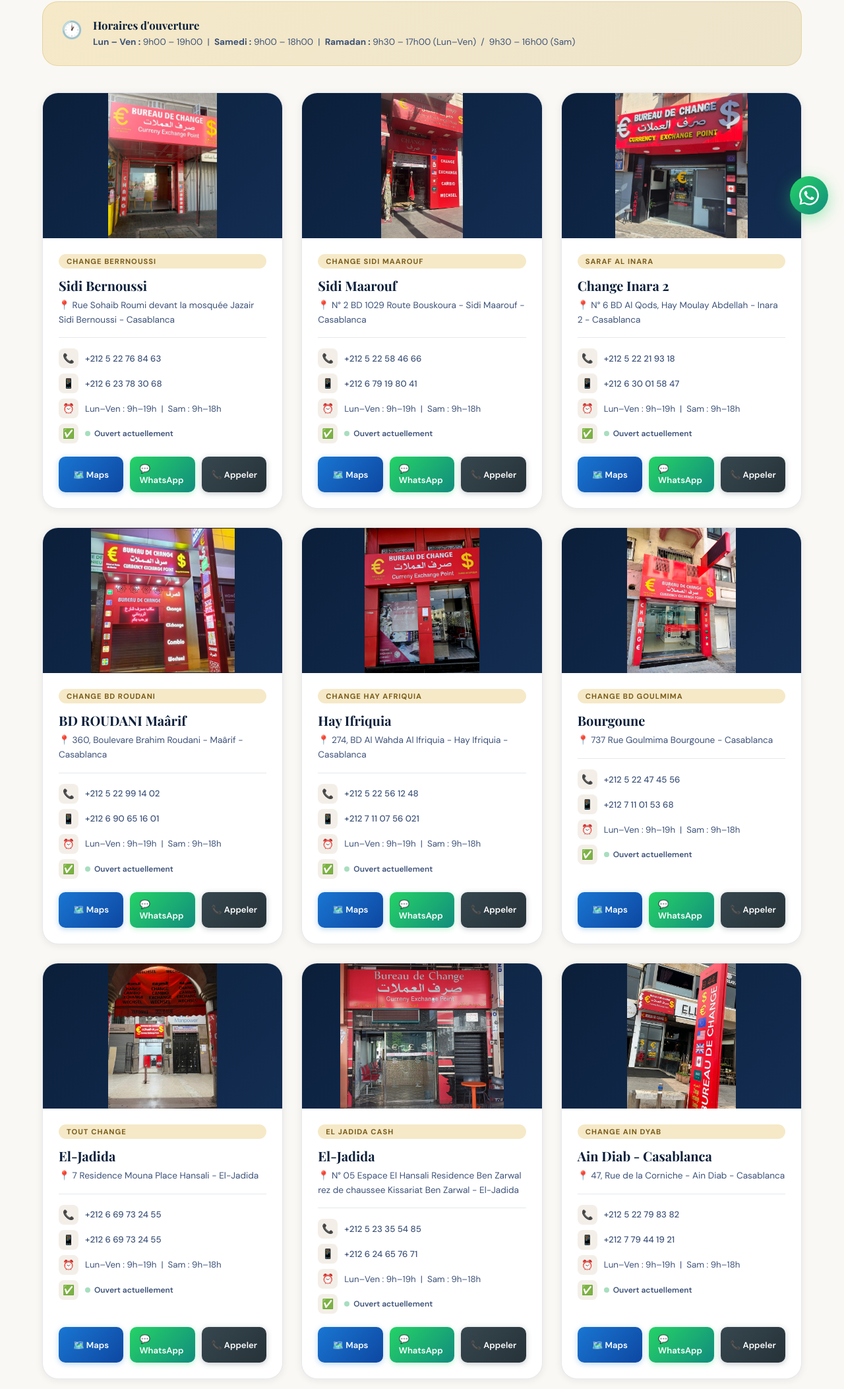
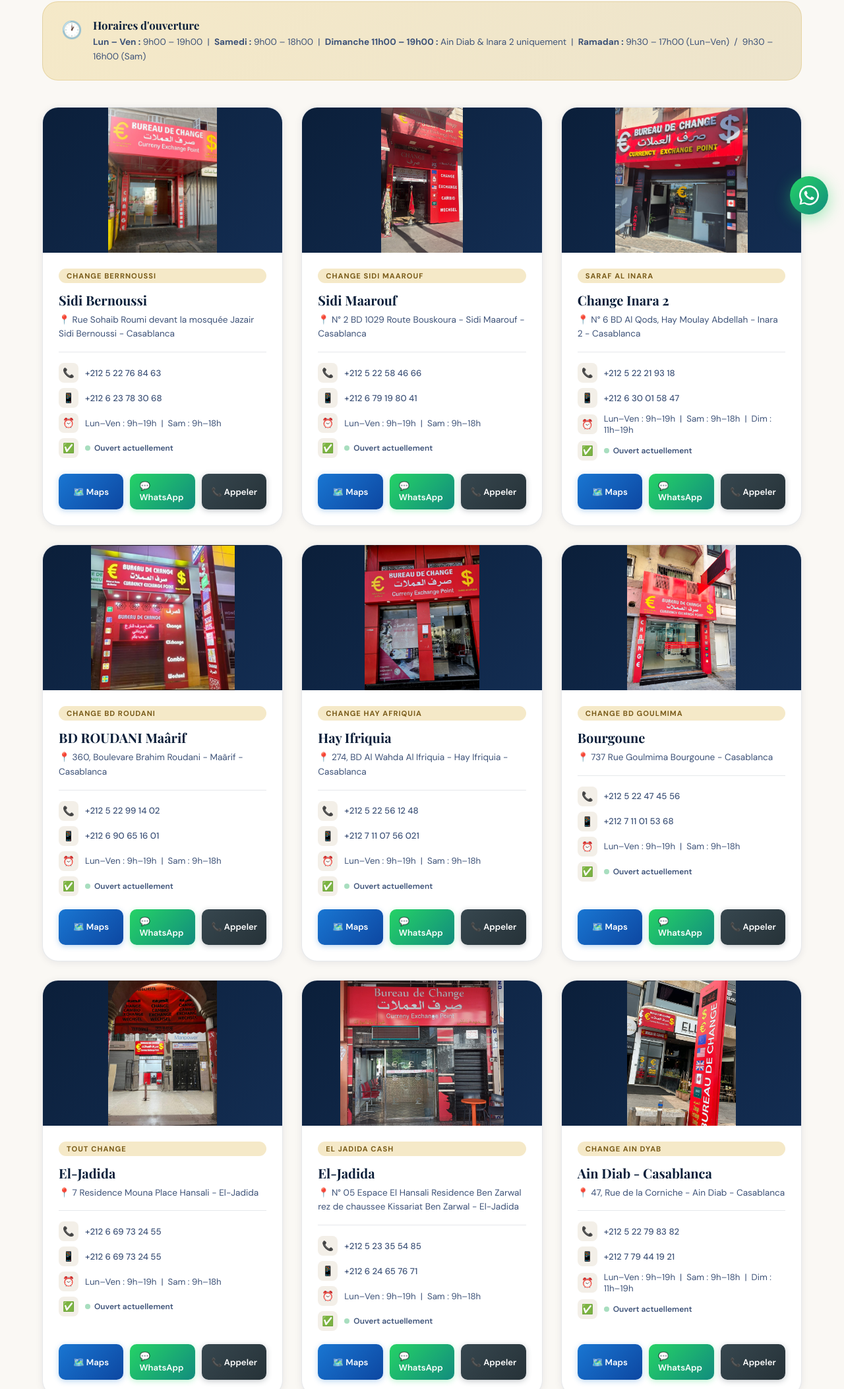
Before and after one commit to mnachit/sarfbaidaa, a plain HTML site: page agence-index.html in a window 1280 px wide. Shown: the part 447-2552 px from the top of the page at 66% size. Drawn offline with nearby package versions, Linux system fonts and the light colour scheme; no server answers.

Commit message:
main-v22

```diff
--- a/agence-index.html
+++ b/agence-index.html
@@ -264,7 +264,7 @@
         <div class="ib-icon">🕐</div>
         <div>
             <h3>Horaires d'ouverture</h3>
-            <p><strong>Lun – Ven :</strong> 9h00 – 19h00 &nbsp;|&nbsp; <strong>Samedi :</strong> 9h00 – 18h00 &nbsp;|&nbsp; <strong>Ramadan :</strong> 9h30 – 17h00 (Lun–Ven) &nbsp;/&nbsp; 9h30 – 16h00 (Sam)</p>
+            <p><strong>Lun – Ven :</strong> 9h00 – 19h00 &nbsp;|&nbsp; <strong>Samedi :</strong> 9h00 – 18h00 &nbsp;|&nbsp; <strong>Dimanche 11h00 – 19h00 :</strong> Ain Diab &amp; Inara 2 uniquement &nbsp;|&nbsp; <strong>Ramadan :</strong> 9h30 – 17h00 (Lun–Ven) &nbsp;/&nbsp; 9h30 – 16h00 (Sam)</p>
         </div>
     </div>
 
@@ -327,8 +327,8 @@
             </div>
         </div>
 
-        <!-- Agence 3 — placeholder -->
-        <div class="agency-card" style="animation-delay:0.2s">
+        <!-- Agence 3 — Inara 2 (ouvert dimanche 11h–19h) -->
+        <div class="agency-card agency-sunday" style="animation-delay:0.2s">
             <div class="agency-photo">
                 <img src="./static/assets/images/agence3.jpeg" alt="Agence 3"
                      onerror="this.style.display='none';this.parentElement.querySelector('.agency-photo-fallback').style.display='flex'">
@@ -344,7 +344,7 @@
                 <div class="agency-meta">
                     <div class="agency-meta-row"><div class="m-icon">📞</div><a href="tel:+212522219318">+212 5 22 21 93 18</a></div>
                     <div class="agency-meta-row"><div class="m-icon">📱</div><a href="tel:+212630015847">+212 6 30 01 58 47</a></div>
-                    <div class="agency-meta-row"><div class="m-icon">⏰</div><span>Lun–Ven : 9h–19h &nbsp;|&nbsp; Sam : 9h–18h</span></div>
+                    <div class="agency-meta-row"><div class="m-icon">⏰</div><span>Lun–Ven : 9h–19h &nbsp;|&nbsp; Sam : 9h–18h &nbsp;|&nbsp; Dim : 11h–19h</span></div>
                     <div class="agency-meta-row"><div class="m-icon">✅</div><span class="agency-status"><span class="status-dot"></span>Ouvert actuellement</span></div>
                 </div>
                 <div class="agency-actions">
@@ -497,8 +497,8 @@
             </div>
         </div>
 
-        <!-- Agence 9 — placeholder -->
-        <div class="agency-card" style="animation-delay:0.2s">
+        <!-- Agence 9 — Ain Diab (ouvert dimanche 11h–19h) -->
+        <div class="agency-card agency-sunday" style="animation-delay:0.2s">
             <div class="agency-photo">
                 <img src="./static/assets/images/agence9.jpeg" alt="Agence 3"
                      onerror="this.style.display='none';this.parentElement.querySelector('.agency-photo-fallback').style.display='flex'">
@@ -514,7 +514,7 @@
                 <div class="agency-meta">
                     <div class="agency-meta-row"><div class="m-icon">📞</div><a href="tel:+212522798382">+212 5 22 79 83 82</a></div>
                     <div class="agency-meta-row"><div class="m-icon">📱</div><a href="tel:+212779441921">+212 7 79 44 19 21</a></div>
-                    <div class="agency-meta-row"><div class="m-icon">⏰</div><span>Lun–Ven : 9h–19h &nbsp;|&nbsp; Sam : 9h–18h</span></div>
+                    <div class="agency-meta-row"><div class="m-icon">⏰</div><span>Lun–Ven : 9h–19h &nbsp;|&nbsp; Sam : 9h–18h &nbsp;|&nbsp; Dim : 11h–19h</span></div>
                     <div class="agency-meta-row"><div class="m-icon">✅</div><span class="agency-status"><span class="status-dot"></span>Ouvert actuellement</span></div>
                 </div>
                 <div class="agency-actions">
@@ -571,7 +571,7 @@
                 </div>
             </div>
             <div class="footer-col"><h5>Navigation</h5><ul><li><a href="index.html">Acceuil</a></li><li><a href="dotation-index.html">Consultez la dotation</a></li><li><a href="index.html">Nos Agences</a></li><li><a href="contact-index.html">Contact</a></li><li><a href="calculateur-index.html">Calculateur</a></li></ul></div>
-            <div class="footer-col"><h5>Horaires</h5><ul><li><a>Lun – Ven : 9h – 19h</a></li><li><a>Samedi : 9h – 18h</a></li><li><a>🌙 Ramadan Lun–Ven : 9h30–17h</a></li><li><a>🌙 Ramadan Sam : 9h30–16h</a></li></ul></div>
+            <div class="footer-col"><h5>Horaires</h5><ul><li><a>Lun – Ven : 9h – 19h</a></li><li><a>Samedi : 9h – 18h</a></li><li><a>Dim 11h – 19h : Ain Diab &amp; Inara 2</a></li><li><a>🌙 Ramadan Lun–Ven : 9h30–17h</a></li><li><a>🌙 Ramadan Sam : 9h30–16h</a></li></ul></div>
             <div class="footer-col"><h5>Contact</h5><address><strong>Sarfbaida</strong></address><div class="footer-phone" style="margin-top:10px"><span>📞</span><a href="tel:+212522768463">+212 5 22 76 84 63</a></div><div class="footer-phone"><span>📲</span><a href="tel:+212697044281">+212 6 97 04 42 81</a></div></div>
         </div>
         <div class="footer-bottom">
@@ -589,18 +589,23 @@ window.addEventListener('load',function(){setTimeout(function(){document.getElem
 document.getElementById('menuToggle').addEventListener('click',function(){document.getElementById('navbarNav').classList.toggle('open');});
 document.getElementById('copyright-year').textContent=new Date().getFullYear();
 
-// Status: open/closed based on current time
+// Statut ouvert/fermé par agence (Dim 11h–19h : Ain Diab & Inara 2 uniquement)
 (function(){
     var now=new Date();
-    var day=now.getDay(); // 0=Sun,6=Sat
+    var day=now.getDay();
     var h=now.getHours();
-    var isOpen=false;
-    if(day>=1&&day<=5&&h>=9&&h<19) isOpen=true;
-    if(day===6&&h>=9&&h<18) isOpen=true;
-    if(!isOpen){
-        document.querySelectorAll('.status-dot').forEach(function(d){d.style.background='#e74c3c';d.style.animation='none';});
-        document.querySelectorAll('.agency-status').forEach(function(s){s.lastChild.textContent='Fermé actuellement';});
-    }
+    document.querySelectorAll('.agency-card').forEach(function(card){
+        var open=false;
+        if(day>=1&&day<=5&&h>=9&&h<19) open=true;
+        if(day===6&&h>=9&&h<18) open=true;
+        if(card.classList.contains('agency-sunday')&&day===0&&h>=11&&h<19) open=true;
+        if(!open){
+            var dot=card.querySelector('.status-dot');
+            var st=card.querySelector('.agency-status');
+            if(dot){ dot.style.background='#e74c3c'; dot.style.animation='none'; }
+            if(st&&st.lastChild) st.lastChild.textContent='Fermé actuellement';
+        }
+    });
 })();
 </script>
 </body>
```
Also changed, not shown: calculateur-index.html (+2 -1 lines), contact-index.html (+2 -0 lines), dotation-index.html (+2 -1 lines), index.html (+2 -2 lines).
